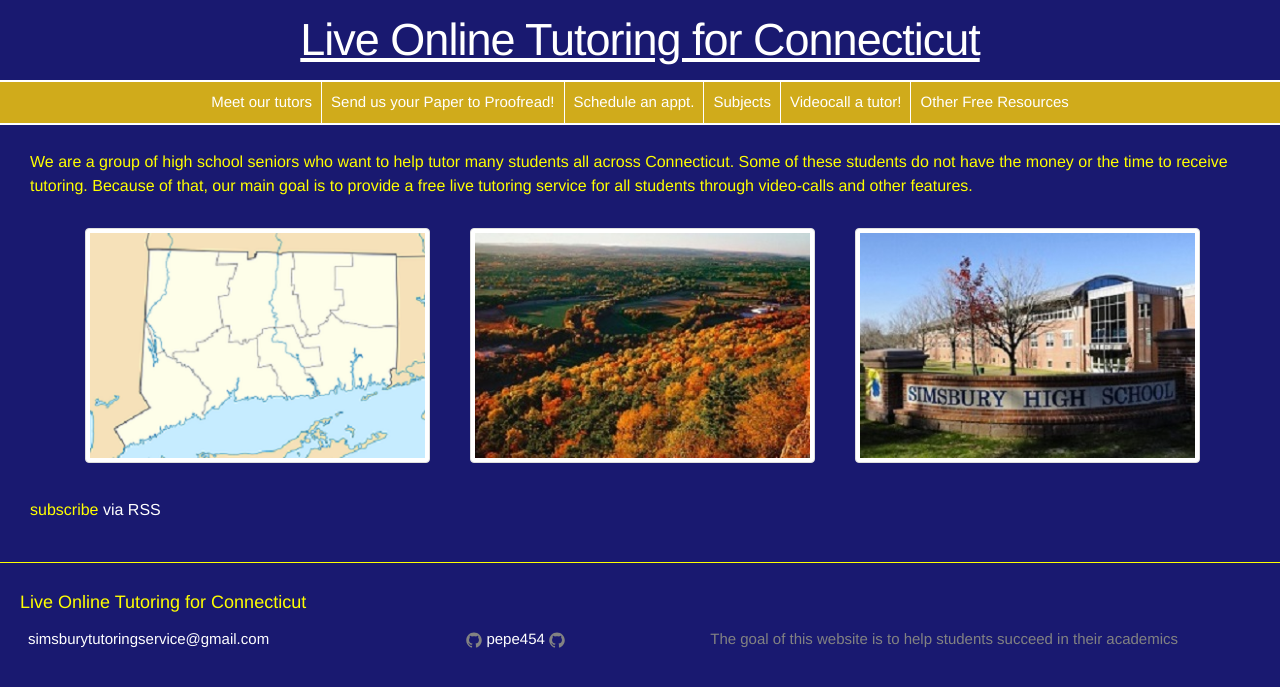
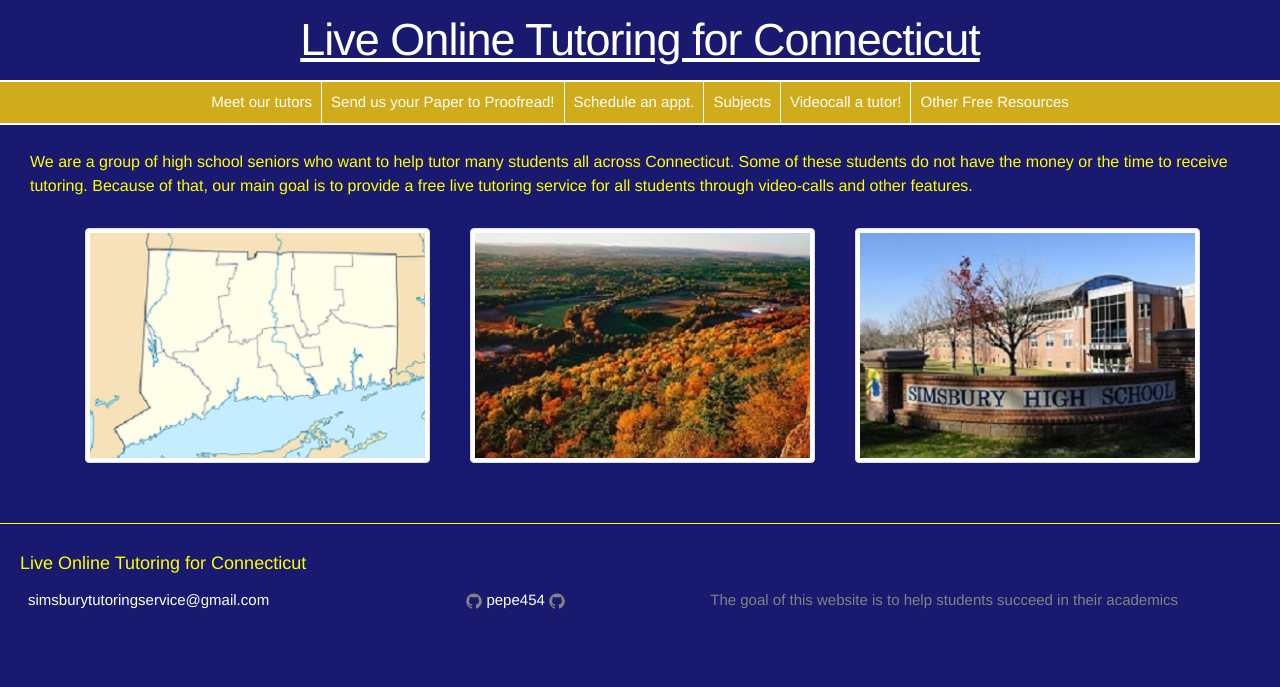
Before and after one commit to pepe454/pepe454.github.io, a Jekyll site: the page built from index.html, in a window 1280 px wide. Shown: the top 687 px of the page. Built offline with Jekyll 4.4.1, drawn with Linux system fonts in a browser that asks for light colours; the list of posts is cut into pages by our own code.

Commit message:
Update index.html

```diff
--- a/index.html
+++ b/index.html
@@ -43,6 +43,6 @@
         <img class="thumbnail" width= "345px" src="https://github.com/pepe454/pepe454.github.io/blob/master/201503551422a35d619.jpg?raw=true">
       </figure>
   </div>
-  <p class="rss-subscribe">subscribe <a href="https://cdn.rawgit.com/pepe454/pepe454.github.io/master/email.html">via RSS</a></p>
-
+ <!-- <p class="rss-subscribe">subscribe <a href="https://cdn.rawgit.com/pepe454/pepe454.github.io/master/email.html">via RSS</a></p>
+ -->
 </div>
```
